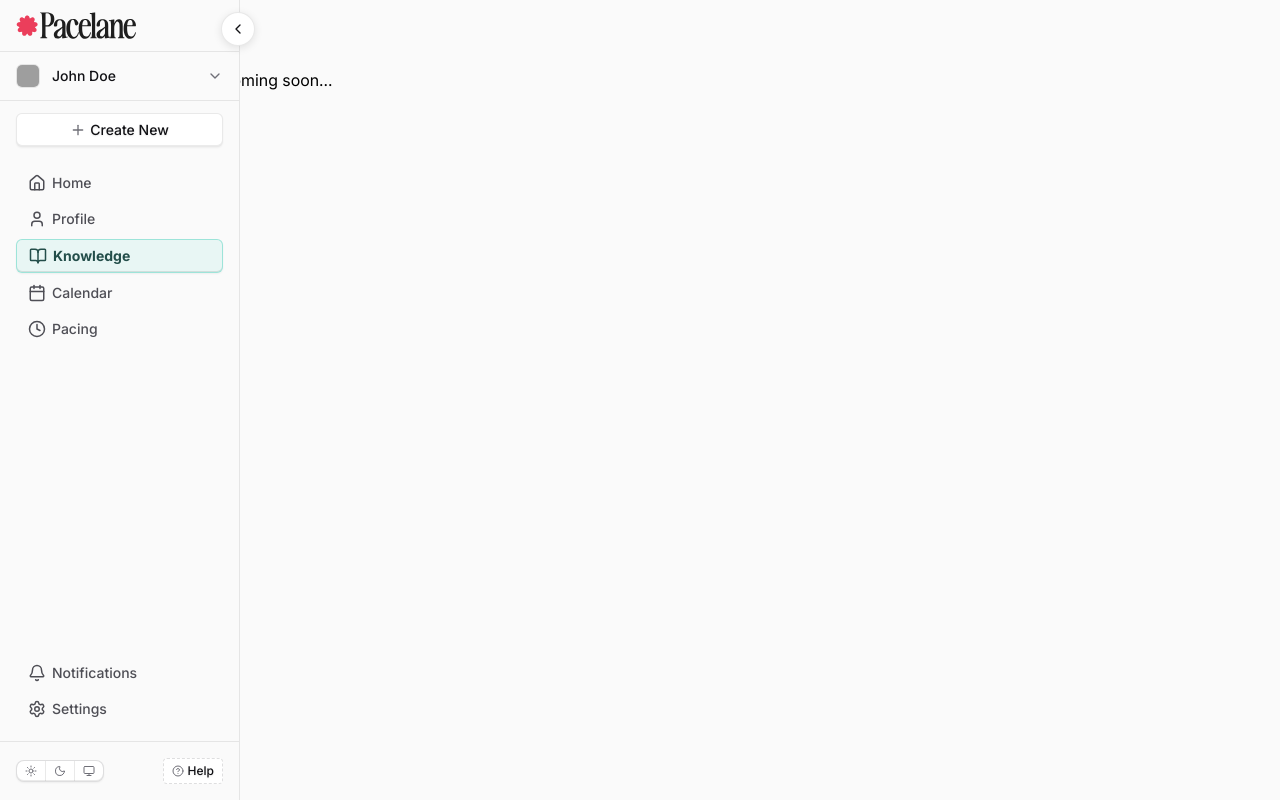
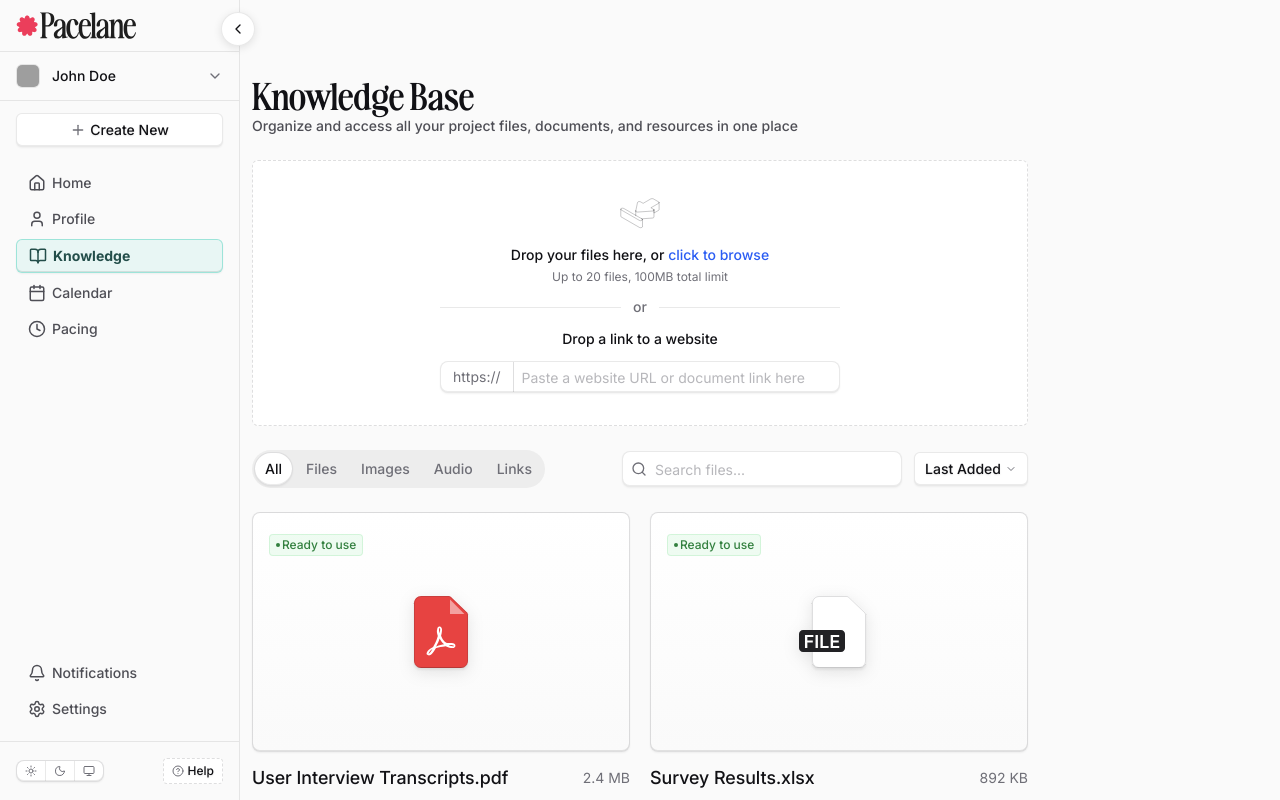
Before and after one commit to romulosandri/pacelane-design-system, a React (Vite) app: page / in a window 1280 px wide. Both pictures are taken after a click on the button "Knowledge". Built offline with nearby package versions, Linux system fonts and the light colour scheme; grey boxes are pictures that could not be loaded.

Commit message:
Knowlegdge base page

```diff
--- a/src/design-system/components/FileCard.jsx
+++ b/src/design-system/components/FileCard.jsx
@@ -158,7 +158,7 @@ const FileCard = ({
       <motion.div
         style={{
           position: 'relative',
-          width: '360px',
+          width: '100%',
           height: '240px',
           borderRadius: cornerRadius.borderRadius.md,
           overflow: 'hidden',
@@ -256,7 +256,7 @@ const FileCard = ({
           display: 'flex',
           flexDirection: 'column',
           gap: spacing.spacing[4],
-          width: '360px'
+          width: '100%'
         }}
       >
         {/* Title and File Size */}
--- a/src/design-system/components/MainAppChrome.jsx
+++ b/src/design-system/components/MainAppChrome.jsx
@@ -14,6 +14,7 @@ import HomeSidebar from './HomeSidebar.jsx';
 // Pages
 import HomePage from '../../pages/HomePage.jsx';
 import ContentEditorPage from '../../pages/ContentEditorPage.jsx';
+import KnowledgeBasePage from '../../pages/KnowledgeBasePage.jsx';
 
 /**
  * MainAppChrome component - Main application layout with sidebar navigation and content area
@@ -87,12 +88,7 @@ const MainAppChrome = ({
           </div>
         );
       case 'knowledge':
-        return (
-          <div style={{ padding: spacing.spacing[32] }}>
-            <h1 style={textStyles['2xl'].bold}>Knowledge</h1>
-            <p style={textStyles.md.normal}>Knowledge base content coming soon...</p>
-          </div>
-        );
+        return <KnowledgeBasePage />;
       case 'calendar':
         return (
           <div style={{ padding: spacing.spacing[32] }}>
--- /dev/null
+++ b/src/pages/KnowledgeBasePage.jsx
@@ -0,0 +1,304 @@
+import React, { useState } from 'react';
+import { useTheme } from '../services/theme-context.jsx';
+import { spacing } from '../design-system/tokens/spacing.js';
+import { textStyles } from '../design-system/styles/typography/typography-styles.js';
+import { typography } from '../design-system/tokens/typography.js';
+import { mockKnowledgeBase } from '../data/mockKnowledgeBase.js';
+
+// Design System Components
+import Button from '../design-system/components/Button.jsx';
+import FileCard from '../design-system/components/FileCard.jsx';
+import FileUpload from '../design-system/components/FileUpload.jsx';
+import Input from '../design-system/components/Input.jsx';
+import Tabs from '../design-system/components/Tabs.jsx';
+import DropdownMenu from '../design-system/components/DropdownMenu.jsx';
+
+// Icons
+import { Search, ChevronDown } from 'lucide-react';
+
+/**
+ * KnowledgeBasePage component - Knowledge base file management page
+ */
+const KnowledgeBasePage = () => {
+  const { colors } = useTheme();
+
+  // State management
+  const [activeTab, setActiveTab] = useState('all');
+  const [searchQuery, setSearchQuery] = useState('');
+  const [sortBy, setSortBy] = useState('lastAdded');
+  const [showSortDropdown, setShowSortDropdown] = useState(false);
+  const [urlInput, setUrlInput] = useState('');
+
+  // Main container styles - 1080px width, center aligned, gap: 24
+  const containerStyles = {
+    paddingTop: spacing.spacing[80],
+    paddingBottom: spacing.spacing[160],
+    paddingLeft: spacing.spacing[32],
+    paddingRight: spacing.spacing[32],
+    width: '840px',
+    margin: '0 auto',
+    display: 'flex',
+    flexDirection: 'column',
+    gap: spacing.spacing[24],
+  };
+
+  // Title style using awesome serif font, 4xl semi bold
+  const titleStyle = {
+    fontFamily: typography.fontFamily['awesome-serif'],
+    fontSize: typography.desktop.size['4xl'],
+    fontWeight: typography.desktop.weight.semibold,
+    lineHeight: typography.desktop.lineHeight.leading7,
+    letterSpacing: typography.desktop.letterSpacing.normal,
+    color: colors.text.default,
+    margin: 0,
+  };
+
+  // Subtitle style - sm medium, text subtle
+  const subtitleStyle = {
+    ...textStyles.sm.medium,
+    color: colors.text.subtle,
+    margin: 0,
+    marginTop: spacing.spacing[8],
+  };
+
+  // Filter tabs configuration
+  const filterTabs = [
+    { id: 'all', label: 'All' },
+    { id: 'files', label: 'Files' },
+    { id: 'images', label: 'Images' },
+    { id: 'audio', label: 'Audio' },
+    { id: 'links', label: 'Links' },
+  ];
+
+  // Sort dropdown options
+  const sortOptions = [
+    { label: 'Last Added', onClick: () => setSortBy('lastAdded') },
+    { label: 'Name A-Z', onClick: () => setSortBy('nameAsc') },
+    { label: 'Name Z-A', onClick: () => setSortBy('nameDesc') },
+    { label: 'Size (Largest)', onClick: () => setSortBy('sizeLarge') },
+    { label: 'Size (Smallest)', onClick: () => setSortBy('sizeSmall') },
+  ];
+
+  // Transform mock data to flat file list for FileCard component
+  const getAllFiles = () => {
+    const files = [];
+
+    const processItem = (item) => {
+      if (item.type === 'file') {
+        // Map fileType to FileCard expected types
+        let cardFileType = 'default';
+        switch (item.fileType) {
+          case 'pdf':
+            cardFileType = 'pdf';
+            break;
+          case 'video':
+            cardFileType = 'video';
+            break;
+          case 'zip':
+            cardFileType = 'zip';
+            break;
+          case 'excel':
+          case 'document':
+            cardFileType = 'default';
+            break;
+          default:
+            cardFileType = 'default';
+        }
+
+        files.push({
+          id: item.id,
+          title: item.name,
+          subtitle: `${item.size} • ${item.lastModified.toLocaleDateString()}`,
+          fileType: cardFileType,
+          status: 'ready',
+          fileSize: item.size,
+        });
+      } else if (item.children) {
+        item.children.forEach(processItem);
+      }
+    };
+
+    mockKnowledgeBase.forEach(processItem);
+    return files;
+  };
+
+  // Filter files based on active tab
+  const getFilteredFiles = () => {
+    const allFiles = getAllFiles();
+
+    if (activeTab === 'all') return allFiles;
+
+    return allFiles.filter(file => {
+      switch (activeTab) {
+        case 'files':
+          return ['default', 'code', 'zip'].includes(file.fileType);
+        case 'images':
+          return file.fileType === 'image';
+        case 'audio':
+          return file.fileType === 'audio';
+        case 'links':
+          return file.fileType === 'link';
+        default:
+          return true;
+      }
+    });
+  };
+
+  // File upload handlers
+  const handleFileSelect = (files) => {
+    console.log('Files selected:', files);
+    // Handle file upload logic here
+  };
+
+  const handleUrlSubmit = (url) => {
+    console.log('URL submitted:', url);
+    setUrlInput('');
+    // Handle URL submission logic here
+  };
+
+  const handleFileAction = (action, fileId) => {
+    console.log(`Action: ${action} on file: ${fileId}`);
+    // Handle file actions (delete, move, download)
+  };
+
+  // Grid styles for file cards - 2 columns
+  const gridStyles = {
+    display: 'grid',
+    gridTemplateColumns: 'repeat(2, 1fr)',
+    gap: spacing.spacing[20],
+    width: '100%',
+  };
+
+  // Row styles for tabs and search
+  const controlRowStyles = {
+    display: 'flex',
+    alignItems: 'center',
+    justifyContent: 'space-between',
+    gap: spacing.spacing[24],
+    width: '100%',
+  };
+
+  // Right section styles for search and dropdown
+  const rightSectionStyles = {
+    display: 'flex',
+    alignItems: 'center',
+    gap: spacing.spacing[12],
+  };
+
+  return (
+    <div style={containerStyles}>
+      {/* Header Section */}
+      <div>
+        <h1 style={titleStyle}>Knowledge Base</h1>
+        <p style={subtitleStyle}>
+          Organize and access all your project files, documents, and resources in one place
+        </p>
+      </div>
+
+      {/* File Upload Area */}
+      <FileUpload
+        onFileSelect={handleFileSelect}
+        onUrlSubmit={handleUrlSubmit}
+        urlValue={urlInput}
+        onUrlChange={setUrlInput}
+        urlPlaceholder="Paste a website URL or document link here"
+        accept="*/*"
+        multiple={true}
+        maxFiles={20}
+      />
+
+      {/* Controls Row - Tabs and Search */}
+      <div style={controlRowStyles}>
+        {/* Left: Tab Bar */}
+        <Tabs
+          style="segmented"
+          type="default"
+          tabs={filterTabs}
+          activeTab={activeTab}
+          onTabChange={setActiveTab}
+        />
+
+        {/* Right: Search and Sort */}
+        <div style={rightSectionStyles}>
+          {/* Search Input */}
+          <div style={{ width: '280px' }}>
+            <Input
+              size="lg"
+              style="default"
+              placeholder="Search files..."
+              value={searchQuery}
+              onChange={(e) => setSearchQuery(e.target.value)}
+              leadIcon={<Search size={16} />}
+            />
+          </div>
+
+          {/* Sort Dropdown */}
+          <div style={{ position: 'relative' }}>
+            <Button
+              label={`${sortOptions.find(opt =>
+                (sortBy === 'lastAdded' && opt.label === 'Last Added') ||
+                (sortBy === 'nameAsc' && opt.label === 'Name A-Z') ||
+                (sortBy === 'nameDesc' && opt.label === 'Name Z-A') ||
+                (sortBy === 'sizeLarge' && opt.label === 'Size (Largest)') ||
+                (sortBy === 'sizeSmall' && opt.label === 'Size (Smallest)')
+              )?.label || 'Last Added'}`}
+              style="secondary"
+              size="sm"
+              tailIcon={<ChevronDown size={12} />}
+              onClick={() => setShowSortDropdown(!showSortDropdown)}
+            />
+
+            <DropdownMenu
+              isOpen={showSortDropdown}
+              onClose={() => setShowSortDropdown(false)}
+              items={sortOptions}
+              position="bottom-right"
+              minWidth="160px"
+            />
+          </div>
+        </div>
+      </div>
+
+      {/* File Grid - 2 columns */}
+      <div style={gridStyles}>
+        {getFilteredFiles()
+          .filter(file =>
+            searchQuery === '' ||
+            file.title.toLowerCase().includes(searchQuery.toLowerCase())
+          )
+          .map((file) => (
+            <FileCard
+              key={file.id}
+              variant="gradient"
+              title={file.title}
+              subtitle={file.subtitle}
+              fileType={file.fileType}
+              status={file.status}
+              fileSize={file.fileSize}
+              onMenuAction={(action) => handleFileAction(action, file.id)}
+              onClick={() => console.log(`Clicked file: ${file.id}`)}
+            />
+          ))}
+      </div>
+
+      {/* Empty state when no files match */}
+      {getFilteredFiles().filter(file =>
+        searchQuery === '' ||
+        file.title.toLowerCase().includes(searchQuery.toLowerCase())
+      ).length === 0 && (
+        <div style={{
+          textAlign: 'center',
+          padding: spacing.spacing[48],
+          color: colors.text.muted,
+        }}>
+          <p style={textStyles.lg.medium}>No files found</p>
+          <p style={textStyles.sm.normal}>
+            {searchQuery ? 'Try adjusting your search or filter' : 'Upload some files to get started'}
+          </p>
+        </div>
+      )}
+    </div>
+  );
+};
+
+export default KnowledgeBasePage;
```
